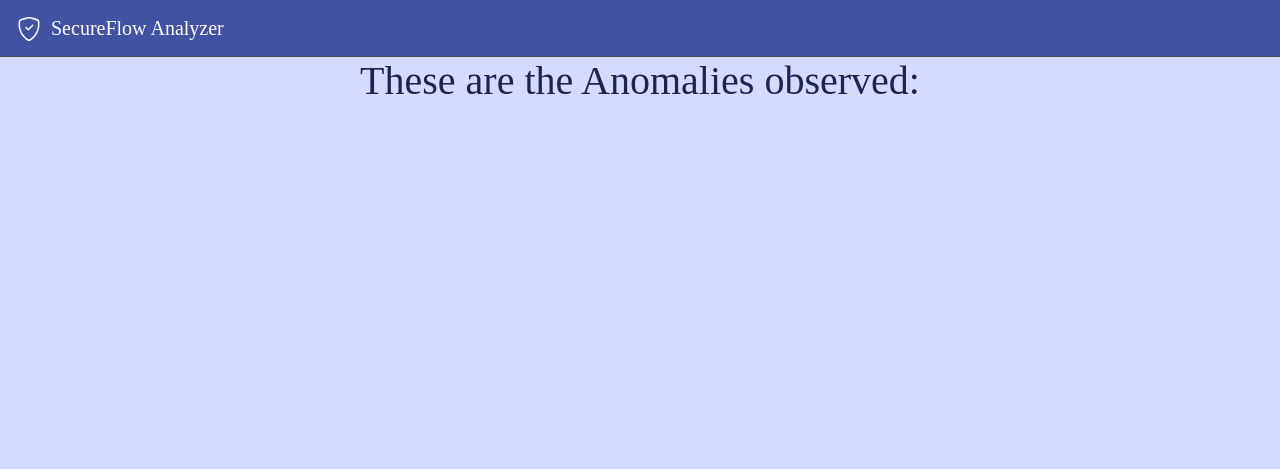
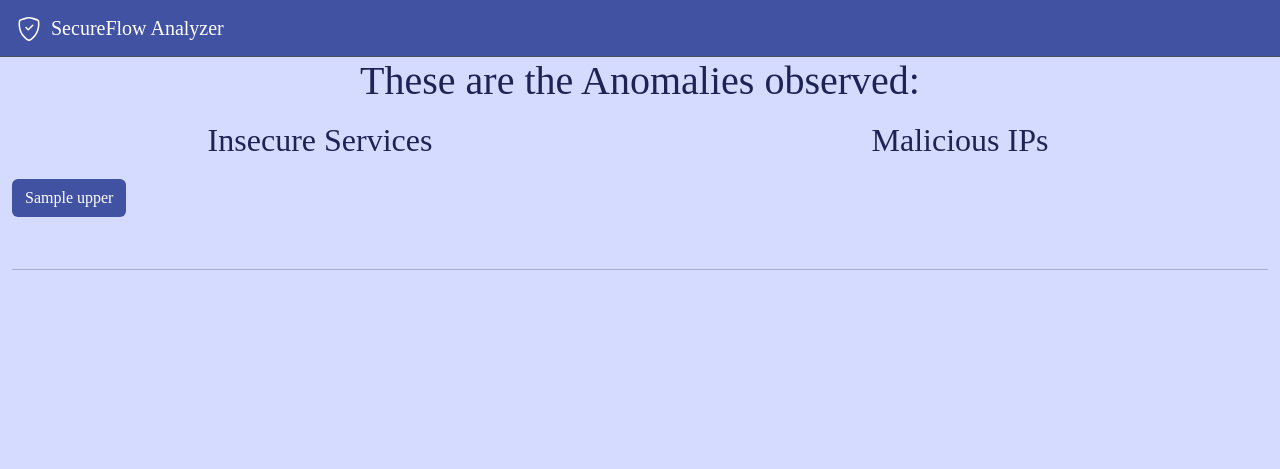
Before and after one commit to JasonGri/SecureFlow-Analyzer, a Django app: template SecureFlow_Analyzer/analyzer/templates/analyzer/anomaly.html in a window 1280 px wide. Shown: the top 469 px of the page. Run offline with Django 5.2, Linux system fonts and the light colour scheme; the template is opened without the code that fills it: most values are stand-ins (such as "Sample title", 1, 10 or a date in 2020); some libraries are stand-ins or nearby versions.

Commit message:
Vulnerable Service Detection Logic + Visualization added

```diff
--- a/SecureFlow_Analyzer/analyzer/static/analyzer/css/style.css
+++ b/SecureFlow_Analyzer/analyzer/static/analyzer/css/style.css
@@ -25,6 +25,9 @@
   --pag_text: #1d2454;
   --pag_pn_bg: #4252a3;
   --pag_pn_text: #ffffff;
+  /* buttons */
+  --btn: #4252a3;
+  --btn_act: #aab8ff;
 }
 
 body {
@@ -98,3 +101,19 @@ body {
   height: 750px;
   border-radius: 10px;
 }
+
+/* Vulnerable Services */
+.service-btn {
+  background-color: var(--btn);
+  color: #ffffff;
+}
+
+.service-btn.active {
+  background-color: var(--btn_act);
+  color: var(--body_text);
+}
+
+.card {
+  background-color: var(--table_body_bg);
+  border-color: var(--body_text);
+}
--- a/SecureFlow_Analyzer/analyzer/static/analyzer/js/script.js
+++ b/SecureFlow_Analyzer/analyzer/static/analyzer/js/script.js
@@ -73,29 +73,38 @@ const convTable = new DataTable("#conversations-table", {
 
 //FIXME: Make map an analysis specific script
 // IP GEOLOACTION MAPPING
-var map = L.map("map").setView([51.505, -0.09], 13);
+// var map = L.map("map").setView([51.505, -0.09], 13);
 
-L.tileLayer("https://tile.openstreetmap.org/{z}/{x}/{y}.png", {
-  maxZoom: 19,
-  minZoom: 3,
-  attribution:
-    '&copy; <a href="http://www.openstreetmap.org/copyright">OpenStreetMap</a><br><span>IP address data powered by <a href="https://ipinfo.io">IPinfo</a></span>',
-}).addTo(map);
+// L.tileLayer("https://tile.openstreetmap.org/{z}/{x}/{y}.png", {
+//   maxZoom: 19,
+//   minZoom: 3,
+//   attribution:
+//     '&copy; <a href="http://www.openstreetmap.org/copyright">OpenStreetMap</a><br><span>IP address data powered by <a href="https://ipinfo.io">IPinfo</a></span>',
+// }).addTo(map);
 
-// Get coordinates for each ip through django's context
-var ip_coords = JSON.parse(document.getElementById("coordinates").textContent);
+// // Get coordinates for each ip through django's context
+// var ip_coords = JSON.parse(document.getElementById("coordinates").textContent);
 
-const markers = [];
-// Iterate through the coordinates and set markers
-Object.entries(ip_coords).forEach(([ip, coord]) => {
-  const lat = coord.split(",")[0];
-  const long = coord.split(",")[1];
+// const markers = [];
+// // Iterate through the coordinates and set markers
+// Object.entries(ip_coords).forEach(([ip, coord]) => {
+//   const lat = coord.split(",")[0];
+//   const long = coord.split(",")[1];
 
-  var marker = L.marker([lat, long]).addTo(map);
-  marker.bindPopup(`<b>${ip}</b>`);
-  markers.push(marker);
+//   var marker = L.marker([lat, long]).addTo(map);
+//   marker.bindPopup(`<b>${ip}</b>`);
+//   markers.push(marker);
+// });
+
+// // Zoom accordingly to include all markers
+// var group = new L.featureGroup(markers);
+// map.fitBounds(group.getBounds());
+
+// VULNERABLE SERVICES
+const serviceBtns = document.querySelectorAll(".service-btn");
+
+serviceBtns.forEach((btn) => {
+  btn.addEventListener("click", (e) => {
+    e.target.classList.toggle("active");
+  });
 });
-
-// Zoom accordingly to include all markers
-var group = new L.featureGroup(markers);
-map.fitBounds(group.getBounds());
--- a/SecureFlow_Analyzer/analyzer/templates/analyzer/anomaly.html
+++ b/SecureFlow_Analyzer/analyzer/templates/analyzer/anomaly.html
@@ -1,2 +1,40 @@
 {% extends "analyzer/base.html" %} {% load static %} {% block body %}
-<h1 class="text-center">These are the Anomalies observed:</h1>{% endblock %}
+<h1 class="text-center">These are the Anomalies observed:</h1>
+<div class="container-fluid">
+  <!-- 1st Headings Row -->
+  <div class="row">
+    <div class="col-6">
+      <h2 class="text-center p-2">Insecure Services</h2>
+    </div>
+    <div class="col-6">
+      <h2 class="text-center p-2">Malicious IPs</h2>
+    </div>
+  </div>
+  <!-- Vulnerable Services -->
+  <div class="row">
+    <div class="col-6">
+      {% for service, socket_pairs in vuln_services.items %}
+
+      <button
+        class="btn service-btn my-1"
+        type="button"
+        data-bs-toggle="collapse"
+        data-bs-target="#{{service}}"
+        aria-expanded="false"
+        aria-controls="{{service}}"
+        >{{service.upper}}</button
+      >
+      {% endfor %} {% for service, socket_pairs in vuln_services.items %}
+      <div class="card collapse" id="{{service}}">
+        {% for sockets in socket_pairs %}
+        <li class="list-group-item">{{sockets}}</li>
+        {% endfor %}
+        <a href="#">More Details</a>
+      </div>
+
+      {% endfor %}
+    </div>
+  </div>
+  <hr class="my-5" />
+</div>
+{% endblock %}
--- a/SecureFlow_Analyzer/analyzer/templates/analyzer/base.html
+++ b/SecureFlow_Analyzer/analyzer/templates/analyzer/base.html
@@ -104,7 +104,7 @@
     </div>
     <!-- Loading JavaScript -->
     <!-- Bootstrap JS -->
-    <script src="{% static 'boot/js/bootstrap.min.js' %}"></script>
+    <script src="{% static 'boot/js/bootstrap.bundle.min.js' %}"></script>
     <!-- jQuery -->
     <script src="{%static 'jQuery/js/jquery-3.7.0.min.js'%}"></script>
     <!-- DataTables -->
--- a/SecureFlow_Analyzer/analyzer/views.py
+++ b/SecureFlow_Analyzer/analyzer/views.py
@@ -54,7 +54,8 @@ def index(req):
                 context['analysis']['band_util_tseries'] = band_util_tseries
 
             #TODO: Run anomaly detection and assign results to context
-
+            vuln_services = get_vuln_services(capture)
+            context['anomaly']['vuln_services'] = vuln_services
             #Sets context in session for transfer to other views
             req.session['context'] = context
 
```
Also changed, not shown: SecureFlow_Analyzer/analyzer/constants.py (+45 -0 lines), SecureFlow_Analyzer/analyzer/logic.py (+44 -0 lines).
